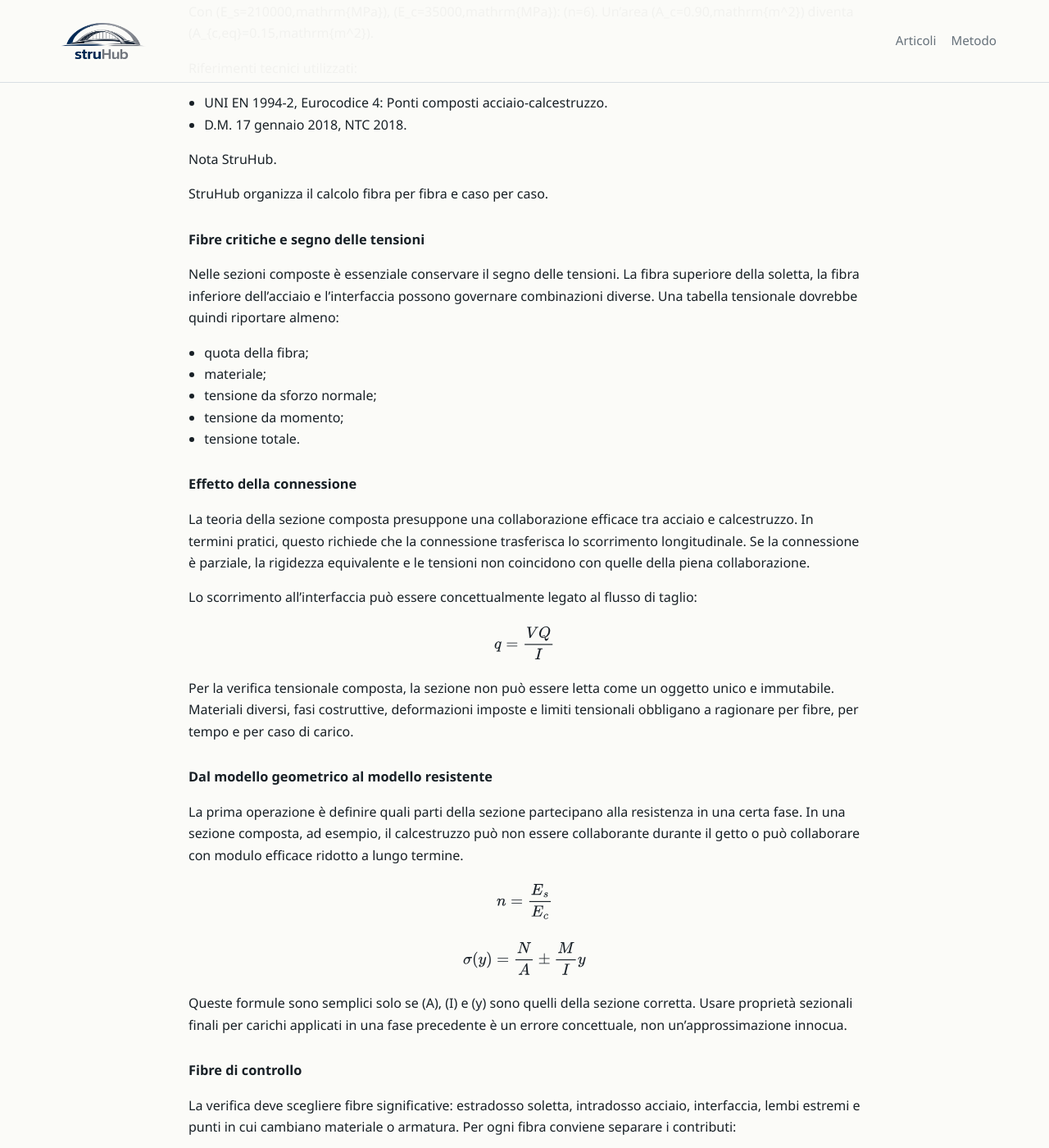
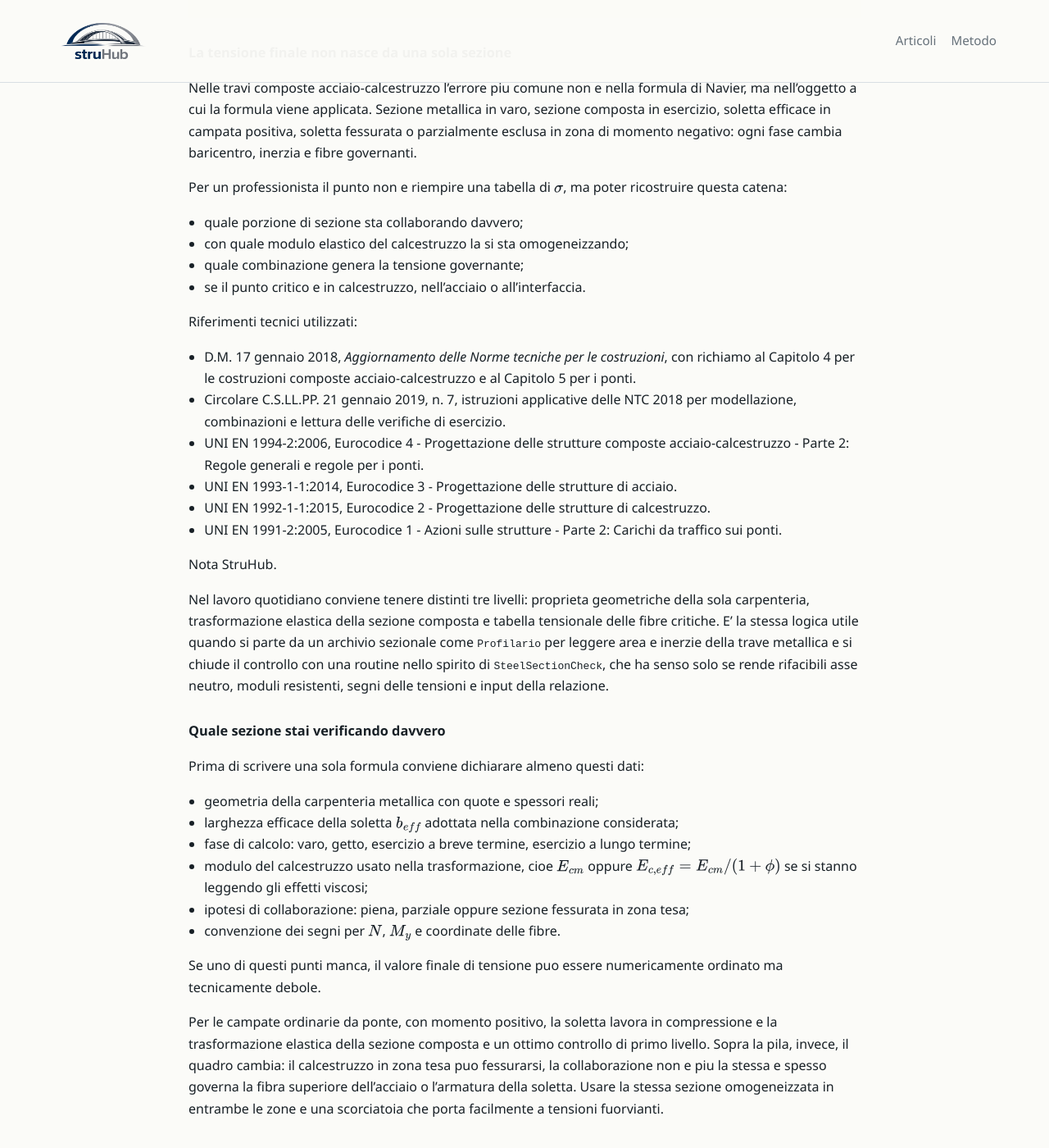
Before and after one commit to DomenicoGaudioso/StruHub, a Jekyll site: the page built from _posts/2026-01-19-verifica-tensionale-sezioni-composte.md, in a window 1280 px wide and 1400 px high, scrolled down 955 px. Shown: the whole window at 82% size. Built offline with Jekyll 4.4.1, drawn with Linux system fonts in a browser that asks for light colours; some of the changed text lies outside the part shown.

Commit message:
Migliora il post sulla verifica tensionale delle sezioni composte

```diff
--- a/_posts/2026-01-19-verifica-tensionale-sezioni-composte.md
+++ b/_posts/2026-01-19-verifica-tensionale-sezioni-composte.md
@@ -1,192 +1,322 @@
 ---
 layout: post
 title: "Verifica tensionale di sezioni composte acciaio-calcestruzzo"
-description: "Riferimento tecnico StruHub con formule, ipotesi di modello e riferimenti normativi."
+description: "Riferimento tecnico StruHub con esempio numerico completo, schema della sezione composta e riferimenti normativi tracciabili."
 date: 2026-01-19
 order: 19
 permalink: /posts/verifica-tensionale-sezioni-composte.html
-meta: "Quaderno tecnico · 1402 parole circa"
+meta: "Quaderno tecnico - 1910 parole circa"
 ---
 
-**Due materiali nella stessa sezione**
+![Schema della sezione composta, della trasformazione elastica e della tabella tensionale di controllo]({{ site.baseurl }}/assets/images/verifica-tensionale-sezioni-composte-schema.svg)
 
-La verifica tensionale richiede di considerare moduli elastici diversi e collaborazione tra acciaio e calcestruzzo.
+**La tensione finale non nasce da una sola sezione**
+
+Nelle travi composte acciaio-calcestruzzo l'errore piu comune non e nella formula di Navier, ma nell'oggetto a cui la formula viene applicata. Sezione metallica in varo, sezione composta in esercizio, soletta efficace in campata positiva, soletta fessurata o parzialmente esclusa in zona di momento negativo: ogni fase cambia baricentro, inerzia e fibre governanti.
+
+Per un professionista il punto non e riempire una tabella di $\sigma$, ma poter ricostruire questa catena:
+
+- quale porzione di sezione sta collaborando davvero;
+- con quale modulo elastico del calcestruzzo la si sta omogeneizzando;
+- quale combinazione genera la tensione governante;
+- se il punto critico e in calcestruzzo, nell'acciaio o all'interfaccia.
+
+Riferimenti tecnici utilizzati:
+
+- D.M. 17 gennaio 2018, *Aggiornamento delle Norme tecniche per le costruzioni*, con richiamo al Capitolo 4 per le costruzioni composte acciaio-calcestruzzo e al Capitolo 5 per i ponti.
+- Circolare C.S.LL.PP. 21 gennaio 2019, n. 7, istruzioni applicative delle NTC 2018 per modellazione, combinazioni e lettura delle verifiche di esercizio.
+- UNI EN 1994-2:2006, Eurocodice 4 - Progettazione delle strutture composte acciaio-calcestruzzo - Parte 2: Regole generali e regole per i ponti.
+- UNI EN 1993-1-1:2014, Eurocodice 3 - Progettazione delle strutture di acciaio.
+- UNI EN 1992-1-1:2015, Eurocodice 2 - Progettazione delle strutture di calcestruzzo.
+- UNI EN 1991-2:2005, Eurocodice 1 - Azioni sulle strutture - Parte 2: Carichi da traffico sui ponti.
+
+Nota StruHub.
+
+Nel lavoro quotidiano conviene tenere distinti tre livelli: proprieta geometriche della sola carpenteria, trasformazione elastica della sezione composta e tabella tensionale delle fibre critiche. E' la stessa logica utile quando si parte da un archivio sezionale come `Profilario` per leggere area e inerzie della trave metallica e si chiude il controllo con una routine nello spirito di `SteelSectionCheck`, che ha senso solo se rende rifacibili asse neutro, moduli resistenti, segni delle tensioni e input della relazione.
+
+**Quale sezione stai verificando davvero**
+
+Prima di scrivere una sola formula conviene dichiarare almeno questi dati:
+
+- geometria della carpenteria metallica con quote e spessori reali;
+- larghezza efficace della soletta $b_{eff}$ adottata nella combinazione considerata;
+- fase di calcolo: varo, getto, esercizio a breve termine, esercizio a lungo termine;
+- modulo del calcestruzzo usato nella trasformazione, cioe $E_{cm}$ oppure $E_{c,eff}=E_{cm}/(1+\phi)$ se si stanno leggendo gli effetti viscosi;
+- ipotesi di collaborazione: piena, parziale oppure sezione fessurata in zona tesa;
+- convenzione dei segni per $N$, $M_y$ e coordinate delle fibre.
+
+Se uno di questi punti manca, il valore finale di tensione puo essere numericamente ordinato ma tecnicamente debole.
+
+Per le campate ordinarie da ponte, con momento positivo, la soletta lavora in compressione e la trasformazione elastica della sezione composta e un ottimo controllo di primo livello. Sopra la pila, invece, il quadro cambia: il calcestruzzo in zona tesa puo fessurarsi, la collaborazione non e piu la stessa e spesso governa la fibra superiore dell'acciaio o l'armatura della soletta. Usare la stessa sezione omogeneizzata in entrambe le zone e una scorciatoia che porta facilmente a tensioni fuorvianti.
+
+**Il modello elastico che serve davvero**
+
+Per la verifica tensionale in campo elastico si usa una sezione omogeneizzata. Se si trasformano le aree di calcestruzzo in aree equivalenti di acciaio, il coefficiente modulare vale:
 
 $$
-n=\frac{E_s}{E_c}
+n = \frac{E_s}{E_c}
 $$
 
-Una possibile trasformazione è:
+Per gli effetti a lungo termine, una scrittura pratica e:
 
 $$
-A_{c,eq}=\frac{A_c}{n}
+E_{c,eff} = \frac{E_{cm}}{1+\phi}
+\qquad
+\Longrightarrow
+\qquad
+n_{LT} = \frac{E_s}{E_{c,eff}}
 $$
 
-Asse neutro e tensioni.
+L'area equivalente della soletta diventa:
 
 $$
-y_G=\frac{sum A_iy_i}{sum A_i}, qquad I=sum(I_i+A_i(y_i-y_G)^2)
+A_c^{*} = \frac{A_c}{n}
+$$
+
+e il baricentro della sezione omogeneizzata:
+
+$$
+y_G = \frac{\sum_i A_i^{*} y_i}{\sum_i A_i^{*}}
+$$
+
+Il momento di inerzia si ricostruisce con Steiner:
+
+$$
+I^{*} = \sum_i \left( I_i^{*} + A_i^{*}(y_i-y_G)^2 \right)
+$$
+
+Una volta ottenuti $A^{*}$, $y_G$ e $I^{*}$, la tensione equivalente in una fibra di quota $y$ si legge con:
+
+$$
+\sigma^{*}(y)=\frac{N_{Ed}}{A^{*}}+\frac{M_{Ed}}{I^{*}}(y-y_G)
+$$
+
+Per l'acciaio:
+
+$$
+\sigma_s(y)=\sigma^{*}(y)
+$$
+
+Per il calcestruzzo:
+
+$$
+\sigma_c(y)=\frac{\sigma^{*}(y)}{n}
+$$
+
+Questa catena e semplice da scrivere ma molto utile da auditare, perche obbliga a mostrare in chiaro dove nasce ogni numero. Quando la verifica e quasi al limite, conviene sempre allegare almeno le quattro fibre che davvero orientano il progetto:
+
+- estradosso soletta;
+- intradosso soletta in prossimita dell'interfaccia;
+- lembo superiore della trave metallica;
+- lembo inferiore della trave metallica.
+
+Un controllo spesso dimenticato e il flusso di taglio all'interfaccia, indispensabile per capire se la tabella tensionale e coerente con la progettazione dei connettori:
+
+$$
+q = \frac{V_{Ed} Q^{*}}{I^{*}}
+$$
+
+dove $Q^{*}$ e il momento statico della parte di sezione al di sopra dell'interfaccia, calcolato nella stessa trasformazione elastica usata per le tensioni.
+
+**Caso numerico: trave saldata da ponte con soletta collaborante**
+
+Si consideri una sezione di campata positiva coerente con un workflow reale: trave metallica saldata tipo doppio T, cioe la stessa famiglia geometrica che si puo preimpostare in `SteelSectionCheck`, abbinata a una soletta efficace da ponte la cui larghezza e tracciata in relazione.
+
+Dati geometrici della sola carpenteria metallica:
+
+- piattabanda inferiore $800 \times 70 \, \mathrm{mm}$;
+- anima $25 \times 1760 \, \mathrm{mm}$;
+- piattabanda superiore $600 \times 50 \, \mathrm{mm}$;
+- altezza totale trave acciaio $h_s = 1880 \, \mathrm{mm}$.
+
+Dati della soletta collaborante:
+
+- larghezza efficace assunta $b_{eff}=3200 \, \mathrm{mm}$;
+- spessore soletta $t_c=250 \, \mathrm{mm}$;
+- calcestruzzo C40/50;
+- acciaio S355.
+
+Le proprieta geometriche di base sono:
+
+$$
+A_s = 130000 \, \mathrm{mm^2}
 $$
 
 $$
-sigma(y)=\frac{N}{A}pm\frac{M}{I}y
+A_c = 800000 \, \mathrm{mm^2}
 $$
 
-Esempio.
-
-Con (E_s=210000,mathrm{MPa}), (E_c=35000,mathrm{MPa}): (n=6). Un'area (A_c=0.90,mathrm{m^2}) diventa (A_{c,eq}=0.15,mathrm{m^2}).
-
-Riferimenti tecnici utilizzati:
-
-- UNI EN 1994-2, Eurocodice 4: Ponti composti acciaio-calcestruzzo.
-- D.M. 17 gennaio 2018, NTC 2018.
-
-Nota StruHub.
-
-StruHub organizza il calcolo fibra per fibra e caso per caso.
-
-**Fibre critiche e segno delle tensioni**
-
-Nelle sezioni composte è essenziale conservare il segno delle tensioni. La fibra superiore della soletta, la fibra inferiore dell'acciaio e l'interfaccia possono governare combinazioni diverse. Una tabella tensionale dovrebbe quindi riportare almeno:
-
-- quota della fibra;
-- materiale;
-- tensione da sforzo normale;
-- tensione da momento;
-- tensione totale.
-
-**Effetto della connessione**
-
-La teoria della sezione composta presuppone una collaborazione efficace tra acciaio e calcestruzzo. In termini pratici, questo richiede che la connessione trasferisca lo scorrimento longitudinale. Se la connessione è parziale, la rigidezza equivalente e le tensioni non coincidono con quelle della piena collaborazione.
-
-Lo scorrimento all'interfaccia può essere concettualmente legato al flusso di taglio:
+Per il controllo elastico a breve termine assumiamo:
 
 $$
-q=\frac{VQ}{I}
+E_s = 210000 \, \mathrm{MPa},
+\qquad
+E_c = 36000 \, \mathrm{MPa}
 $$
 
-Per la verifica tensionale composta, la sezione non può essere letta come un oggetto unico e immutabile. Materiali diversi, fasi costruttive, deformazioni imposte e limiti tensionali obbligano a ragionare per fibre, per tempo e per caso di carico.
-
-**Dal modello geometrico al modello resistente**
-
-La prima operazione è definire quali parti della sezione partecipano alla resistenza in una certa fase. In una sezione composta, ad esempio, il calcestruzzo può non essere collaborante durante il getto o può collaborare con modulo efficace ridotto a lungo termine.
+quindi:
 
 $$
-n=\frac{E_s}{E_c}
+n_0 = \frac{210000}{36000} = 5.83
+$$
+
+L'area equivalente della soletta vale:
+
+$$
+A_c^{*} = \frac{800000}{5.83} = 137143 \, \mathrm{mm^2}
+$$
+
+e l'area totale omogeneizzata:
+
+$$
+A^{*} = A_s + A_c^{*} = 267143 \, \mathrm{mm^2}
+$$
+
+Ricostruendo il baricentro rispetto al lembo inferiore dell'acciaio si ottiene:
+
+$$
+y_G = 1401 \, \mathrm{mm}
+$$
+
+mentre il momento di inerzia omogeneizzato risulta:
+
+$$
+I^{*} = 1.82 \cdot 10^{11} \, \mathrm{mm^4}
+$$
+
+Assumiamo ora, per una combinazione di esercizio governante in campata:
+
+$$
+N_{Ed} = -1200 \, \mathrm{kN}
 $$
 
 $$
-\sigma(y)=\frac{N}{A}\pm\frac{M}{I}y
+M_{Ed} = 22500 \, \mathrm{kNm}
 $$
 
-Queste formule sono semplici solo se (A), (I) e (y) sono quelli della sezione corretta. Usare proprietà sezionali finali per carichi applicati in una fase precedente è un errore concettuale, non un'approssimazione innocua.
+$$
+V_{Ed} = 1450 \, \mathrm{kN}
+$$
 
-**Fibre di controllo**
+con convenzione dei segni tale che la compressione all'estradosso della soletta risulti positiva e la trazione al lembo inferiore dell'acciaio negativa.
 
-La verifica deve scegliere fibre significative: estradosso soletta, intradosso acciaio, interfaccia, lembi estremi e punti in cui cambiano materiale o armatura. Per ogni fibra conviene separare i contributi:
+Applicando la formula elastica alle fibre principali si ottiene:
+
+| Fibra di controllo | Quota letta | Tensione |
+| --- | --- | ---: |
+| Estradosso soletta | $y = 2130 \, \mathrm{mm}$ | $+14.7 \, \mathrm{MPa}$ |
+| Intradosso soletta / interfaccia | $y = 1880 \, \mathrm{mm}$ | $+9.4 \, \mathrm{MPa}$ |
+| Lembo superiore acciaio | $y = 1880 \, \mathrm{mm}$ | $+54.8 \, \mathrm{MPa}$ |
+| Lembo inferiore acciaio | $y = 0$ | $-178.0 \, \mathrm{MPa}$ |
+
+La lettura progettuale utile non e soltanto "la sezione passa". E' questa:
+
+- il calcestruzzo superiore lavora in compressione moderata;
+- la fibra superiore dell'acciaio e ancora lontana da livelli critici;
+- il punto che merita attenzione e il lembo inferiore della trave metallica, che porta la trazione massima di campata;
+- la differenza di circa $45 \, \mathrm{MPa}$ tra lembo superiore e inferiore dell'acciaio rende evidente che l'azione e dominata dal momento flettente, non dallo sforzo normale.
+
+Se si vuole tradurre il risultato in un indicatore di screening immediato, il rapporto con le resistenze caratteristiche vale:
 
 $$
-\sigma_{tot}=\sigma_N+\sigma_M+\sigma_{imp}+\sigma_{fase}
+\eta_{s,bot}=\frac{178}{355}=0.50
 $$
 
-Questa scomposizione rende comprensibile il risultato. Se la tensione finale supera un limite, si può capire se il problema nasce da un permanente, da una fase costruttiva, da temperatura o da ritiro.
+$$
+\eta_{c,top}=\frac{14.7}{40}=0.37
+$$
 
-**Esempio di lettura**
+Non e ancora una verifica normativa completa di per se, perche il progetto deve usare la combinazione e il limite esatti della propria procedura, ma e gia un controllo molto piu utile del solo "massimo momento in campata".
 
-Si consideri una fibra inferiore con tre contributi: (+32\,\mathrm{MPa}) da peso proprio, (+18\,\mathrm{MPa}) da carichi permanenti successivi e (-6\,\mathrm{MPa}) da effetto imposto. La tensione finale è:
+**Lo stesso caso cambia se introduci il lungo termine**
+
+Nel post sulle fasi costruttive e sugli effetti lenti il punto chiave e che il calcestruzzo non resta rigido come nel breve termine. Se, per esempio, si assume un coefficiente viscoso $\phi = 2.2$, allora:
 
 $$
-\sigma_{tot}=32+18-6=44\,\mathrm{MPa}
+E_{c,eff}=\frac{36000}{1+2.2}=11250 \, \mathrm{MPa}
 $$
 
-Il dato finale da solo non spiega nulla; la scomposizione mostra invece che il peso proprio è il contributo dominante. Questo orienta il progettista verso la fase costruttiva corretta.
-
-Impostazione da riferimento. La verifica tensionale è una storia di fibre. La fibra superiore della soletta, l’intradosso dell’acciaio e l’interfaccia non sono equivalenti e possono governare casi di carico diversi. Un post tecnico dovrebbe quindi fornire metodo, non solo teoria: definizione delle fibre, tabella dei contributi, limiti, segno delle tensioni e interpretazione finale.
-
-Dal modello globale alla verifica locale. Nei temi di impalcato, sezioni composte e azioni di progetto, il passaggio più importante è collegare una grandezza globale a un controllo locale. Un momento globale lungo l'impalcato non è ancora una verifica di fibra; un carico da traffico non è ancora una tensione; un coefficiente di ripartizione non è ancora una domanda resistente. Il calcolo diventa affidabile quando ogni trasformazione è esplicita.
-
-La sequenza tipica è: definizione dell'azione, scelta dello schema resistente, calcolo dell'effetto globale, ripartizione o trasformazione sezionale, verifica della fibra o dell'elemento. Saltare uno di questi passaggi produce risultati difficili da revisionare.
-
-Tracciabilità delle combinazioni. Ogni valore dovrebbe conservare l'origine. Se una sezione ha (M_{max}=950\,\mathrm{kNm}), la relazione deve indicare se deriva da traffico, temperatura, fase costruttiva, ritiro o combinazione sismica. In assenza di questa informazione il dato è numericamente utile ma tecnicamente debole.
-
-Una forma pratica di archiviazione è associare a ogni effetto tre campi: valore, combinazione governante e posizione. Per gli inviluppi:
+e il coefficiente modulare cresce a:
 
 $$
-E_{max}(x_j)=E_{d,k}(x_j) \quad con \quad k=k_{gov}(x_j)
+n_{LT}=\frac{210000}{11250}=18.67
 $$
 
-Questa scrittura chiarisce che il massimo non è astratto: è prodotto da una combinazione precisa.
-
-Controllo delle rigidezze. Quando si lavora con ripartizioni, sezioni composte o fasi costruttive, la rigidezza è il parametro più influente. Una rigidezza sbagliata può produrre una distribuzione apparentemente equilibrata ma fisicamente non corretta. Per questo, prima della verifica, conviene riportare le proprietà principali: area, inerzia, modulo elastico, coefficiente di omogeneizzazione e fase resistente.
-
-Per una sezione composta, ad esempio, una stessa azione può produrre tensioni diverse se applicata prima o dopo la maturazione della soletta. Il valore finale è la somma di contributi nati in tempi diversi:
+Ricalcolando la sezione omogeneizzata sul lungo termine, la tensione di estradosso della soletta scende a circa:
 
 $$
-\sigma_{finale}=\sum_i \sigma_i(A_i,I_i,E_i,t_i)
+\sigma_{c,top,LT} \approx +9.6 \, \mathrm{MPa}
 $$
 
-La notazione evidenzia che ogni contributo ha proprietà resistenti proprie.
-
-Esempio di lettura critica. Si consideri un impalcato con quattro travi. Un modello semplificato fornisce coefficienti (0.18,0.32,0.32,0.18), mentre un modello più rigido trasversalmente fornisce (0.22,0.28,0.28,0.22). Entrambi rispettano l'equilibrio, ma il secondo distribuisce maggiormente verso le travi laterali. Se la verifica locale di una trave laterale è vicina al limite, questa differenza non è accademica.
-
-Scrittura da riferimento tecnico. Il testo deve accompagnare il lettore dalla causa all'effetto: quale azione entra, come viene distribuita, quale proprietà resistente la trasforma in tensione o sollecitazione, quale limite viene controllato. Questa catena rende l'articolo consultabile anche a distanza di tempo.
-
-Omogeneizzazione e asse neutro. La verifica tensionale di una sezione composta acciaio-calcestruzzo richiede prima di tutto una scelta di modello: sezione interamente reagente, calcestruzzo fessurato, collaborazione parziale o completa, fase di getto e fase di esercizio. Nel caso elastico lineare, il metodo classico consiste nell'omogeneizzare i materiali tramite il coefficiente modulare:
+ma le tensioni nell'acciaio crescono:
 
 $$
-n=\frac{E_s}{E_c}
+\sigma_{s,top,LT} \approx +134.8 \, \mathrm{MPa}
 $$
 
-Le aree di calcestruzzo possono essere trasformate in aree equivalenti di acciaio, o viceversa. L'asse neutro si ottiene imponendo l'annullamento del momento statico della sezione omogeneizzata:
+$$
+\sigma_{s,bot,LT} \approx -195.1 \, \mathrm{MPa}
+$$
+
+Questa e una lezione pratica importante: se la soletta perde rigidezza efficace per creep, una quota maggiore di flessione ritorna sulla carpenteria metallica. In ufficio il controllo da fare non e soltanto "quanto vale $\phi$?", ma "quali fibre cambiano di piu quando aggiorno $E_c$?".
+
+**Il flusso di taglio che collega tensioni e connettori**
+
+Sul medesimo caso, il momento statico equivalente della soletta rispetto all'interfaccia vale:
 
 $$
-\bar y=\frac{\sum_i A_i^* y_i}{\sum_i A_i^*}
+Q^{*} = 8.28 \cdot 10^{7} \, \mathrm{mm^3}
 $$
 
-Il momento d'inerzia omogeneizzato e poi:
+Da cui:
 
 $$
-I^*=\sum_i \left(I_i^*+A_i^*(y_i-\bar y)^2\right)
+q = \frac{1450 \cdot 10^3 \cdot 8.28 \cdot 10^7}{1.82 \cdot 10^{11}}
+= 660 \, \mathrm{N/mm}
 $$
 
-Le tensioni elastiche si leggono con la formula di Navier, ma tenendo conto del materiale a cui appartiene il punto considerato. Per l'acciaio:
+Il dato e molto utile per una prima lettura dei connettori. Se il progetto prevede due file di pioli con resistenza di progetto pari a $95 \, \mathrm{kN}$ ciascuno, la capacita disponibile per sezione trasversale e:
 
 $$
-\sigma_s(y)=\frac{N}{A^*}+\frac{M(y-\bar y)}{I^*}
+P_{Rd,tot}=2 \cdot 95 = 190 \, \mathrm{kN}
 $$
 
-Per il calcestruzzo, la tensione equivalente va ritrasformata secondo il coefficiente modulare. Questa distinzione e essenziale: una sezione composta non e una sezione monomateriale mascherata.
-
-Fasi e tensioni residue. La vera complessita delle sezioni composte e che la sezione efficace cambia nel tempo. Prima del getto collaborante, il peso della soletta fresca puo gravare sulla sola carpenteria metallica; dopo la maturazione, i sovraccarichi agiscono sulla sezione composta. La tensione finale e quindi somma di contributi calcolati su sezioni diverse:
+e il passo teorico massimo compatibile con il picco di flusso vale:
 
 $$
-\sigma_{tot}=\sigma_{fase1}+\sigma_{fase2}+\sigma_{ritiro}+\sigma_{termica}
+s_{max}=\frac{190000}{660}=288 \, \mathrm{mm}
 $$
 
-Un controllo tecnico deve dichiarare quale sezione resiste a quale azione. In caso contrario, la verifica puo risultare numericamente ordinata ma fisicamente sbagliata. Per le sezioni composte da ponte i riferimenti principali sono D.M. 17 gennaio 2018, Capitoli 4 e 5, UNI EN 1994-2:2006, UNI EN 1993-1-1:2014 e UNI EN 1992-1-1:2015.
+Naturalmente la disposizione finale dei connettori dipende anche dalle prescrizioni geometriche e costruttive, ma questo controllo dice subito se la tabella tensionale che stai leggendo e coerente con un ordine di grandezza realistico del dettaglio.
 
-La conclusione operativa e semplice: la verifica tensionale non e una tabella di limiti, ma una ricostruzione della storia resistente della sezione.
+**Dove si sbaglia piu spesso**
 
-Controllo dimensionale. Un riferimento tecnico deve permettere al lettore di controllare gli ordini di grandezza. Ogni risultato numerico dovrebbe essere accompagnato da un controllo dimensionale, da una interpretazione fisica e da una indicazione del parametro dominante. Se una formula restituisce un valore in $\mathrm{kN}$, $\mathrm{kNm}$, $\mathrm{kPa}$ o $\mathrm{mm}$, l'unita deve essere esplicita e coerente con le grandezze inserite.
+Nella pratica di progetto gli errori ricorrenti sono quasi sempre questi:
 
-La forma generale di una verifica puo essere letta come:
+- usare la sezione composta finale anche per le azioni di varo o di getto;
+- non distinguere campata positiva e zona di appoggio con soletta fessurata;
+- cambiare $b_{eff}$ senza aggiornare baricentro e inerzia;
+- confondere tensione equivalente $\sigma^{*}$ e tensione reale del calcestruzzo $\sigma_c$;
+- riportare solo il massimo valore assoluto senza combinazione governante, quota della fibra e segno.
 
-$$
-\eta=\frac{E_d}{R_d} \le 1
-$$
+Il quarto punto e il piu insidioso: se nella relazione compare la tensione del calcestruzzo senza esplicitare se e gia stata divisa per $n$, il rischio di un errore silenzioso e concreto.
 
-dove $E_d$ e l'effetto dell'azione di progetto e $R_d$ la resistenza di progetto. Questa scrittura, comune a molti problemi strutturali e geotecnici, aiuta a separare domanda, capacita e margine.
+**Che cosa dovrebbe comparire in una relazione seria**
 
-Dal calcolo alla decisione. Il valore finale non basta. Bisogna chiedersi da quale ipotesi dipende, quanto e sensibile ai parametri e quale meccanismo fisico rappresenta. Un margine ottenuto con parametri poco tracciabili ha meno valore di un margine piu modesto ma ben documentato. Per questo, quando si cita una norma o un criterio di combinazione, il riferimento deve essere scritto in modo esplicito e verificabile.
+Per trasformare il calcolo in un elaborato davvero controllabile conviene riportare almeno:
 
-Riferimenti normativi e bibliografici utilizzati:
+- schema della sezione con quote della carpenteria e $b_{eff}$ adottato;
+- tabella materiali con $E_s$, $E_c$, classe dell'acciaio, classe del calcestruzzo e, se serve, $\phi$;
+- proprieta della sezione omogeneizzata: $A^{*}$, $y_G$, $I^{*}$, moduli resistenti;
+- combinazione che governa ciascuna fibra;
+- tabella tensionale con segno, unita di misura e quota della fibra;
+- controllo del flusso di taglio all'interfaccia se i connettori sono parte del medesimo modello;
+- nota esplicita sulle zone escluse dalla stessa modellazione, per esempio la campata negativa con soletta fessurata.
 
-- D.M. 17 gennaio 2018, "Aggiornamento delle Norme tecniche per le costruzioni", Ministero delle Infrastrutture e dei Trasporti, Supplemento ordinario alla Gazzetta Ufficiale n. 42 del 20 febbraio 2018.
-- Circolare C.S.LL.PP. 21 gennaio 2019, n. 7, "Istruzioni per l'applicazione dell'Aggiornamento delle Norme tecniche per le costruzioni di cui al decreto ministeriale 17 gennaio 2018".
-- UNI EN 1990:2006, Eurocodice - Criteri generali di progettazione strutturale.
-- UNI EN 1991-2:2005, Eurocodice 1 - Azioni sulle strutture - Parte 2: Carichi da traffico sui ponti.
-- UNI EN 1992-1-1:2015, Eurocodice 2 - Progettazione delle strutture di calcestruzzo.
-- UNI EN 1993-1-1:2014, Eurocodice 3 - Progettazione delle strutture di acciaio.
-- UNI EN 1994-2:2006, Eurocodice 4 - Progettazione delle strutture composte acciaio-calcestruzzo - Ponti.
-- UNI EN 1997-1:2013, Eurocodice 7 - Progettazione geotecnica - Parte 1: Regole generali.
-- UNI EN 1998-2:2011, Eurocodice 8 - Progettazione delle strutture per la resistenza sismica - Ponti.
+Questa e la differenza tra un foglio che fornisce un numero e una verifica che puo essere riletta sei mesi dopo, magari da un altro progettista dello stesso studio.
+
+**Lettura finale da progettista**
+
+La verifica tensionale di una sezione composta non e una formalita di chiusura. E' il punto in cui si vede se geometria, fase costruttiva, larghezza efficace, modulo del calcestruzzo e schema globale stanno davvero raccontando la stessa struttura. Se anche solo uno di questi pezzi e incoerente, la tensione finale smette di essere una misura del comportamento e diventa un numero fragile.
+
+Per questo gli strumenti digitali servono solo quando lasciano una traccia tecnica completa. Un archivio di profili come `Profilario`, una utility di controllo come `SteelSectionCheck` o un modello piu specifico di impalcato composto hanno valore non perche automatizzano la formula di Navier, ma perche costringono a conservare input, ipotesi, segni, combinazioni e fibre critiche. E' questa tracciabilita, piu del singolo valore di $\sigma$, che rende il risultato professionale.
```
Also changed, not shown: assets/images-manifest.json (+7 -0 lines), assets/images/verifica-tensionale-sezioni-composte-schema.svg (added).
